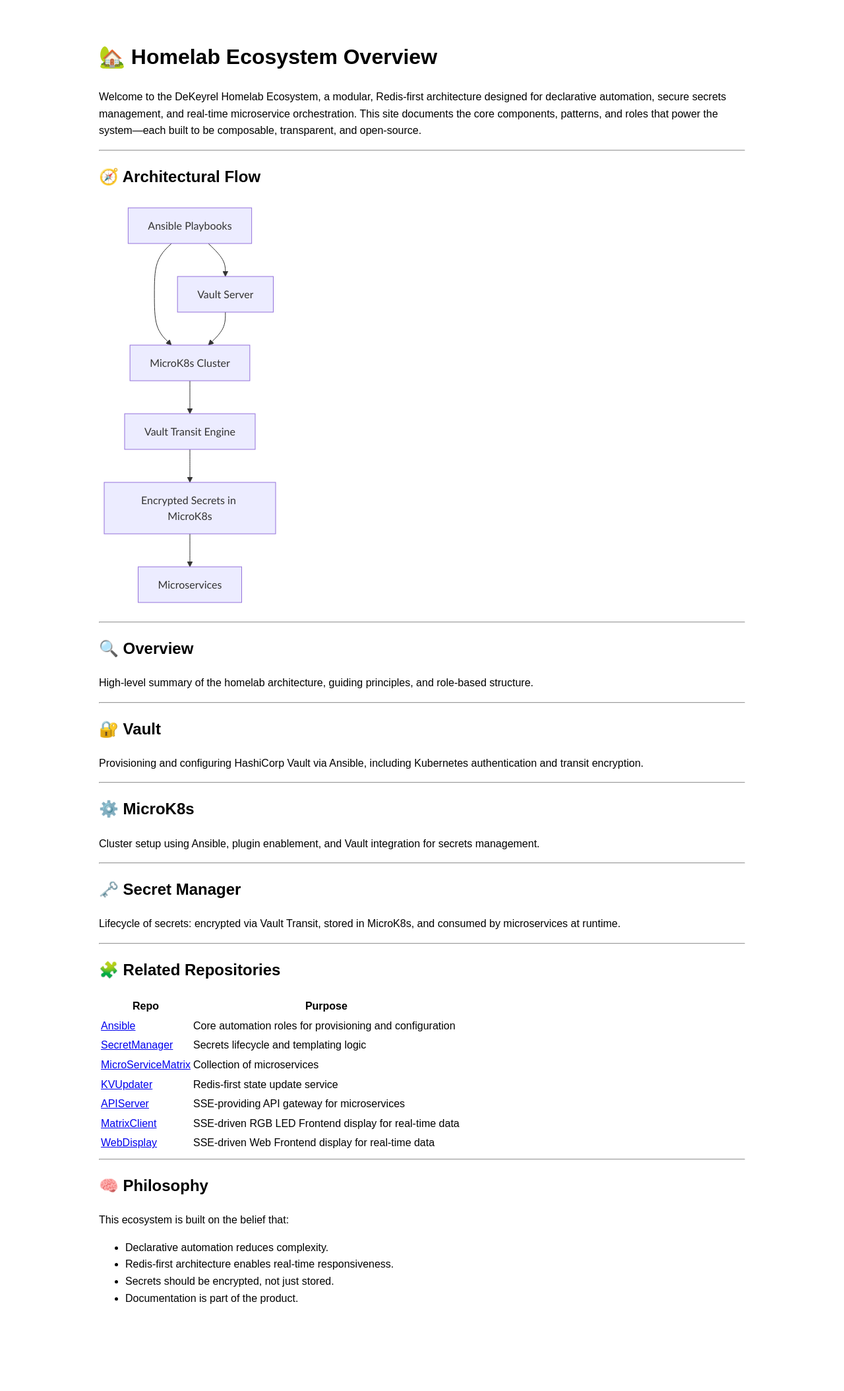
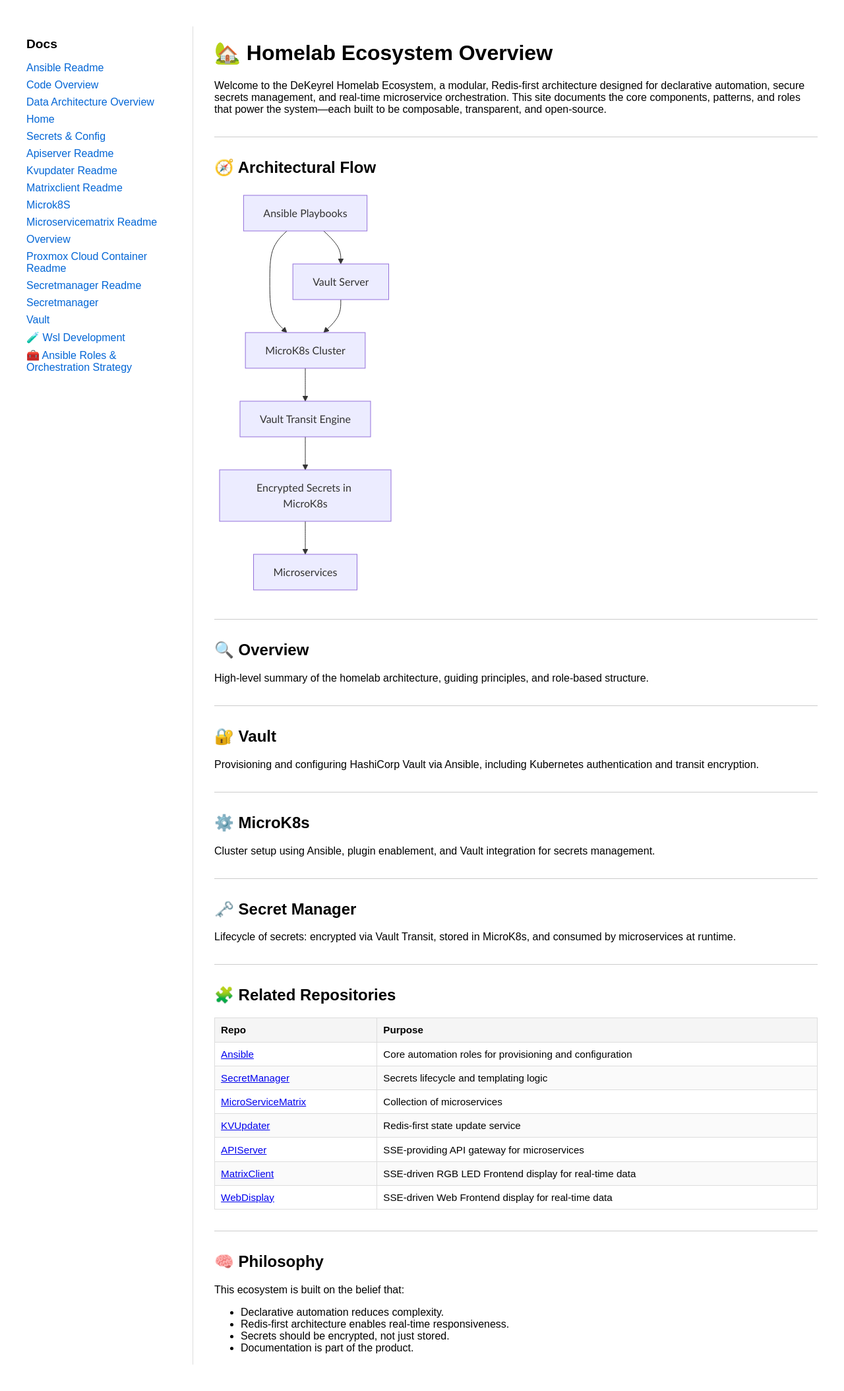
Before and after one commit to dekeyrej/ecosystem-map, a Jekyll site: the page built from docs/index.md, in a window 1280 px wide. Shown: the whole page at 66% size. Built offline with Jekyll 4.4.1, drawn with Linux system fonts in a browser that asks for light colours; our own code applies the rules of GitHub Pages for plain Markdown files; before the commit the page ends 2036 px from its top, so only the background shows below that.

Commit message:
Styling, Navigating, etc.

```diff
--- a/docs/_layouts/default.html
+++ b/docs/_layouts/default.html
@@ -4,10 +4,35 @@
       <meta charset="UTF-8">
       <title>{{ page.title }}</title>
       {% include head-custom.html %}
+      <link rel="stylesheet" href="style.css">
   </head>
   <body>
-      <main style="max-width: 980px; margin: auto; padding: 2em; font-family: sans-serif; line-height: 1.6;">
+      <div class="container">
+      <nav class="sidebar">
+        <h2>Docs</h2>
+        <ul>
+          <li><a href="Ansible-README.html">Ansible Readme</a></li>
+          <li><a href="Code-Overview.html">Code Overview</a></li>
+          <li><a href="Data-Architecture-Overview.html">Data Architecture Overview</a></li>
+          <li><a href="Home.html">Home</a></li>
+          <li><a href="Secrets-&-Config.html">Secrets & Config</a></li>
+          <li><a href="apiserver-README.html">Apiserver Readme</a></li>
+          <li><a href="kvupdater-README.html">Kvupdater Readme</a></li>
+          <li><a href="matrixclient-README.html">Matrixclient Readme</a></li>
+          <li><a href="microk8s.html">Microk8S</a></li>
+          <li><a href="microservicematrix-README.html">Microservicematrix Readme</a></li>
+          <li><a href="overview.html">Overview</a></li>
+          <li><a href="proxmox-cloud-container-README.html">Proxmox Cloud Container Readme</a></li>
+          <li><a href="secretmanager-README.html">Secretmanager Readme</a></li>
+          <li><a href="secretmanager.html">Secretmanager</a></li>
+          <li><a href="vault.html">Vault</a></li>
+          <li><a href="🧪-WSL-Development.html">🧪 Wsl Development</a></li>
+          <li><a href="🧰-Ansible-Roles-&-Orchestration-Strategy.html">🧰 Ansible Roles & Orchestration Strategy</a></li>
+        </ul>
+      </nav>
+      <main class="content">
         {{ content }}
       </main>
+    </div>
   </body>
 </html>
--- /dev/null
+++ b/docs/style.css
@@ -0,0 +1,90 @@
+/* Light horizontal rule */
+hr {
+  border: none;
+  border-top: 1px solid #ccc;
+  margin: 2em 0;
+}
+
+/* Table styling */
+table {
+  border-collapse: collapse;
+  width: 100%;
+  margin: 1em 0;
+  font-size: 0.95em;
+}
+
+th, td {
+  border: 1px solid #ddd;
+  padding: 0.6em;
+  text-align: left;
+}
+
+th {
+  background-color: #f5f5f5;
+  font-weight: bold;
+}
+
+tr:nth-child(even) {
+  background-color: #fafafa;
+}
+
+/* Layout container */
+.container {
+  display: flex;
+  max-width: 1200px;
+  margin: auto;
+  padding: 2em;
+  font-family: sans-serif;
+}
+
+/* Sidebar */
+.sidebar {
+  width: 220px;
+  padding-right: 2em;
+  border-right: 1px solid #ddd;
+}
+
+.sidebar h2 {
+  font-size: 1.2em;
+  margin-bottom: 0.5em;
+}
+
+.sidebar ul {
+  list-style: none;
+  padding: 0;
+}
+
+.sidebar li {
+  margin-bottom: 0.5em;
+}
+
+.sidebar a {
+  text-decoration: none;
+  color: #0366d6;
+}
+
+.sidebar a:hover {
+  text-decoration: underline;
+}
+
+/* Main content */
+.content {
+  flex: 1;
+  padding-left: 2em;
+}
+
+/* Responsive tweak */
+@media (max-width: 768px) {
+  .container {
+    flex-direction: column;
+  }
+  .sidebar {
+    width: 100%;
+    border-right: none;
+    border-bottom: 1px solid #ddd;
+    padding-bottom: 1em;
+  }
+  .content {
+    padding-left: 0;
+  }
+}
```
Also changed, not shown: docs/index.md (+1 -0 lines).
